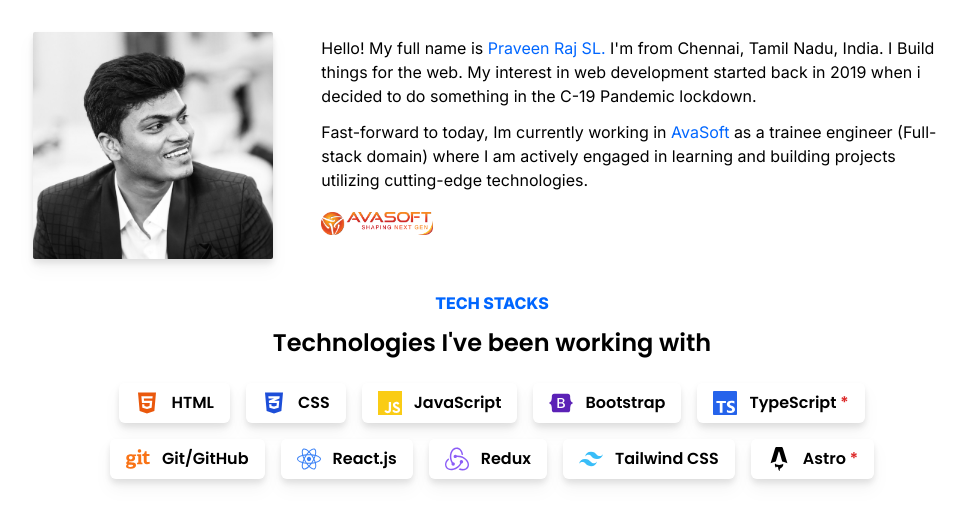
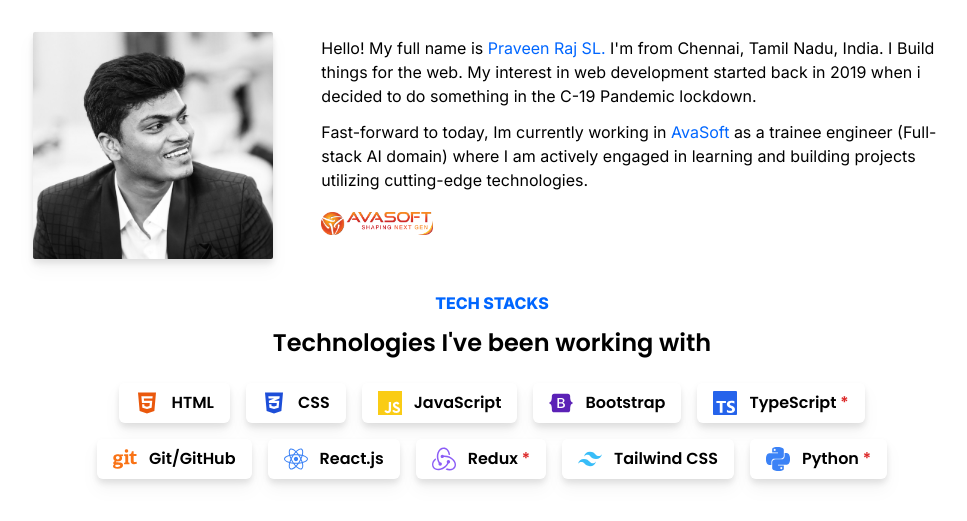
Before and after one commit to Praveenraj002/portfolio-v2, a React (Vite) app: page / in a window 1280 px wide. Shown: the part 880-1401 px from the top of the page, without its empty margins (148-1115 px from the left). Built offline with nearby package versions, Linux system fonts and the light colour scheme.

Commit message:
Added python language and changed some pharses in about section

```diff
--- a/src/sections/About.jsx
+++ b/src/sections/About.jsx
@@ -39,7 +39,7 @@
               >
                 AvaSoft
               </Link>{" "}
-              as a trainee engineer (Full-stack domain) where I am actively
+              as a trainee engineer (Full-stack AI domain) where I am actively
               engaged in learning and building projects utilizing
               cutting-edge technologies.
             </p>
--- a/src/sections/TechStacks.jsx
+++ b/src/sections/TechStacks.jsx
@@ -18,11 +18,11 @@
   SiTailwindcss,
   // SiChakraui,
   SiRedux,
-  SiAstro,
   // SiMicrosoftsqlserver,
   // SiNodedotjs,
   // SiAmazonaws,
   // SiMongodb,
+  SiPython
 } from "react-icons/si";
 
 const TechStacks = () => {
@@ -70,14 +70,15 @@
           <TechStacksPill
             icon={<SiRedux className="text-violet-500" />}
             title="Redux"
+            current
           />
           <TechStacksPill
             icon={<SiTailwindcss className="text-tailwind" />}
             title="Tailwind CSS"
           />
           <TechStacksPill
-            icon={<SiAstro className="text-black" />}
-            title="Astro"
+            icon={<SiPython className="text-blue-500" />}
+            title="Python"
             current
           />
           {/* <TechStacksPill
```
